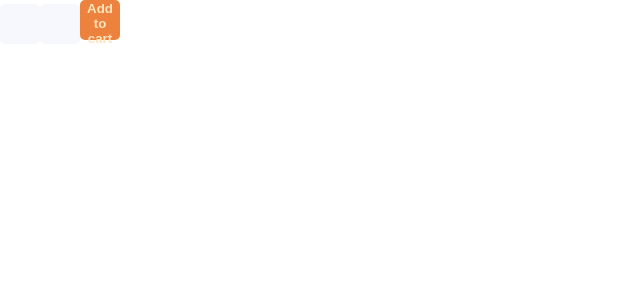
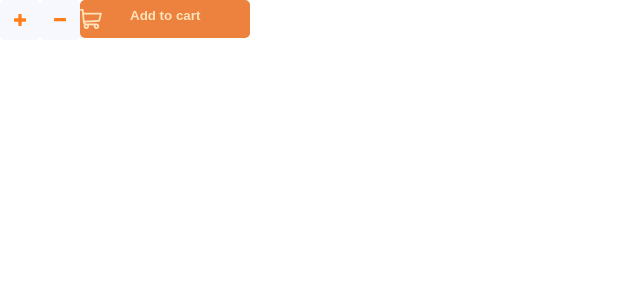
Before and after one commit to MarcelloAragoni/ecommerce, a React (Create React App) app: page / in a window 1280 px wide. Shown: the top 300 px of the page, without its empty margins (0-640 px from the left). Built offline with nearby package versions, Linux system fonts and the light colour scheme.

Commit message:
Resolved discussion

```diff
--- a/src/components/Button/Button.scss
+++ b/src/components/Button/Button.scss
@@ -2,8 +2,7 @@
     justify-self: center;
     border-radius: 5px;
     border-width: 0px;
-    width: 40px;
-    height: 40px;
+    padding: 20px;
     font-weight: bold;
     background-repeat: no-repeat;
     background-position: center;
@@ -12,22 +11,25 @@
 
     &--orange{
       color: #FFE3BB;
-      background-color:#EC823E;
+      background-color: #EC823E;
     }
 
+  &__icon{
     &--plus{
       background-image: url('../../images/icon-plus.svg');
-
     }
 
     &--minus {
       background-image: url('../../images/icon-minus.svg');
-
     }
 
     &--add {
-      width: 170px;
+      padding-left: 50px;
+      padding-right: 50px;
+      padding-top: 8px;
+      padding-bottom: 15px;
       background-position: left;
       background-image: url("../../images/icon-cart.svg");
     }
   }
+}
```
Also changed, not shown: src/components/Button/Button.jsx (+5 -5 lines), 1 other file (tests, documents, lock files or other folders).
